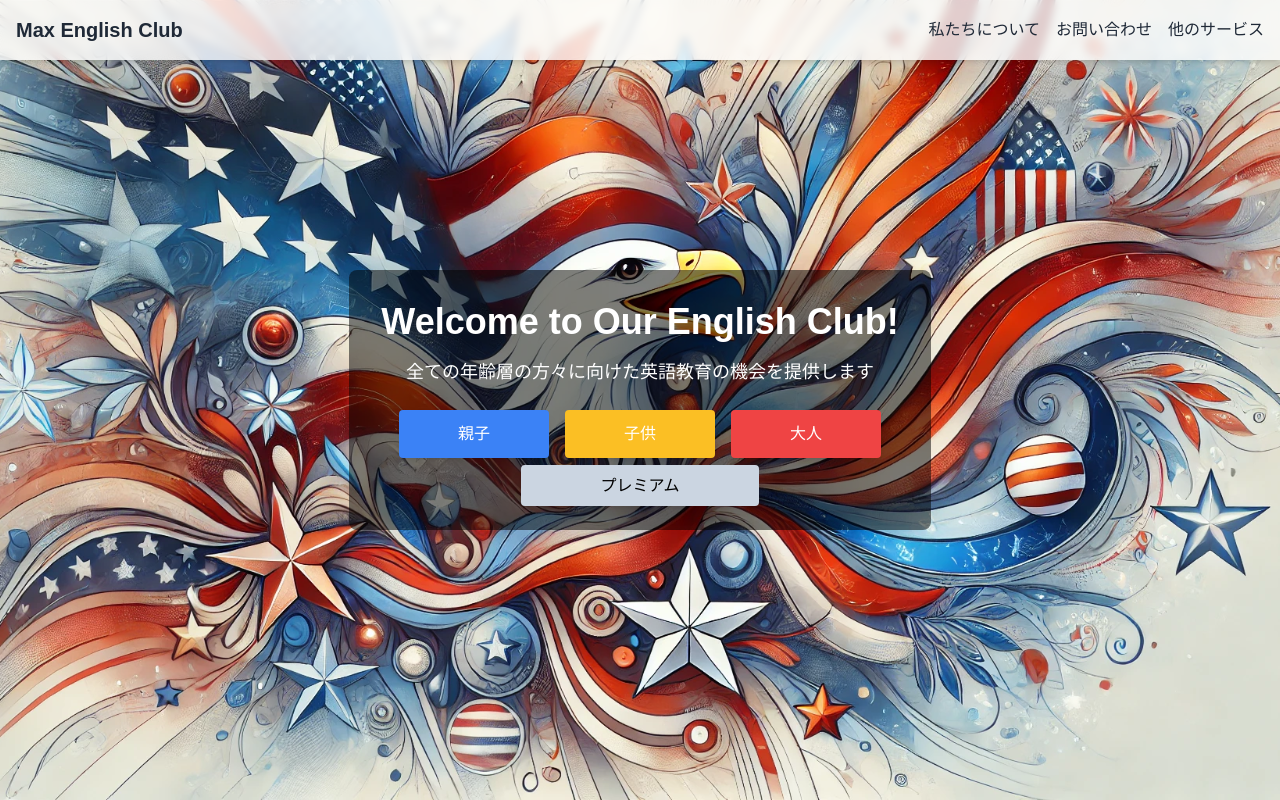
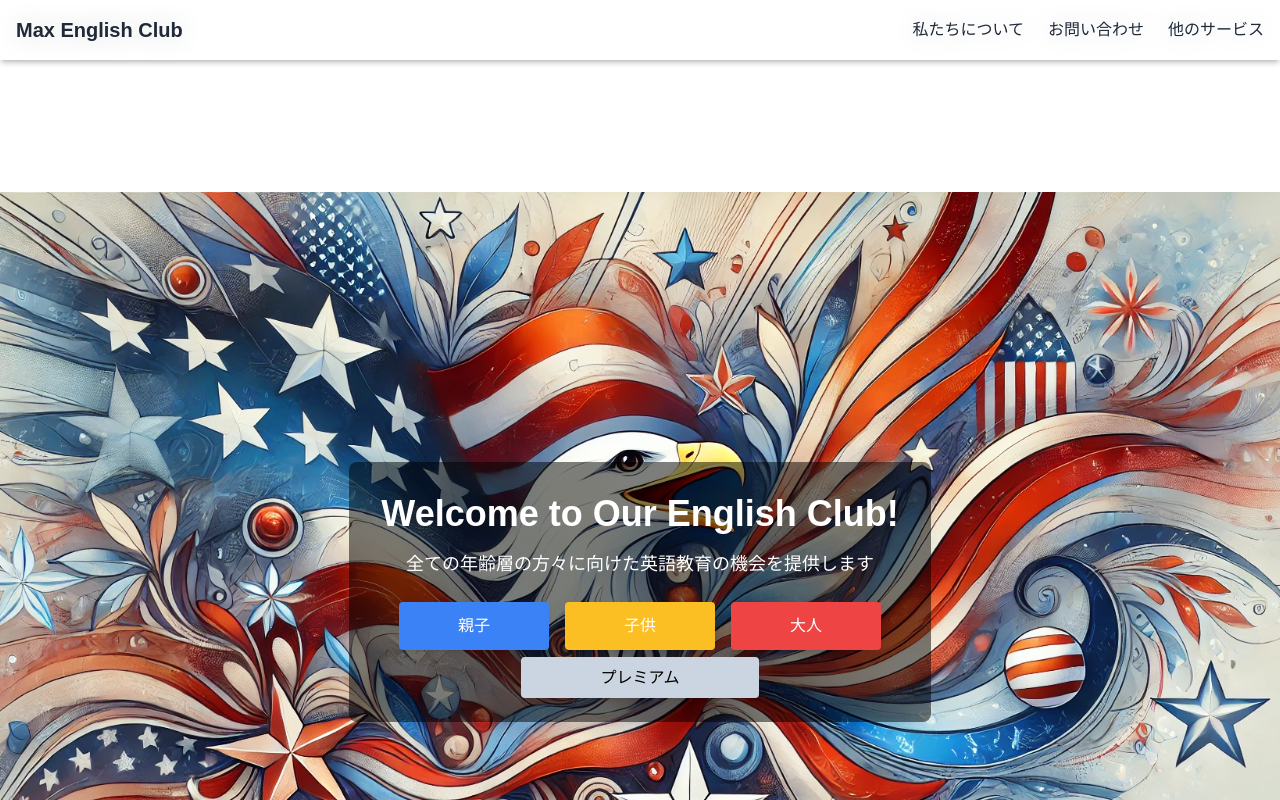
Before and after one commit to maxhastifriedman/noborito, a Next.js app: page / in a window 1280 px wide. Shown: the top 800 px of the page. Built offline with nearby package versions, Linux system fonts and the light colour scheme.

Commit message:
broken navbar

```diff
--- a/src/app/layout.tsx
+++ b/src/app/layout.tsx
@@ -1,7 +1,8 @@
 import type { Metadata } from "next";
 import localFont from "next/font/local";
 import './globals.css'; // Global CSS file (Tailwind or custom styles)
-
+import { ReactNode } from 'react';
+import Layout from '../components/Layout'; // Import Layout to wrap all pages
 
 // Local fonts
 const geistSans = localFont({
@@ -15,13 +16,13 @@ const geistMono = localFont({
   weight: "100 900",
 });
 
-// Metadata for global usage, including favicon
+// Metadata for global usage
 export const metadata: Metadata = {
-  title: "Max English Club", // Your custom site title
-  description: "Providing English education opportunities in Kanagawa.", // Custom description
+  title: "Max English Club",
+  description: "Providing English education opportunities in Kanagawa.",
   icons: {
-    icon: "/favicon.ico", // Points to the favicon in the `public` folder
-    apple: "/images/apple-touch-icon.png", // Optional: for Apple devices
+    icon: "/favicon.ico",
+    apple: "/images/apple-touch-icon.png",
   },
 };
 
@@ -31,11 +32,12 @@ export default function RootLayout({
   children: React.ReactNode;
 }>) {
   return (
-    <html lang="en">
-      <body
-        className={`${geistSans.variable} ${geistMono.variable} antialiased`}
-      >
-        {children}
+    <html lang="ja">
+      <body className={`${geistSans.variable} ${geistMono.variable} antialiased`}>
+        {/* 🛠️ Wrap everything in Layout.tsx */}
+        <Layout>
+          {children}
+        </Layout>
       </body>
     </html>
   );
--- a/src/app/page.tsx
+++ b/src/app/page.tsx
@@ -1,9 +1,11 @@
 import Link from 'next/link';
+import Layout from '../components/Layout';
 
 export default function HomePage() {
   return (
+    <Layout>
     <div className="min-h-screen bg-[url('/images/wallpaper.jpg')] bg-cover bg-center bg-fixed text-white">
-      {/* Navbar */}
+      {/* Navbar
       <nav className="bg-white bg-opacity-80 backdrop-blur-sm py-4 fixed top-0 left-0 w-full z-10 shadow-md">
         <div className="container mx-auto px-4 flex justify-between items-center">
           <h1 className="text-xl font-bold text-gray-800">Max English Club</h1>
@@ -26,7 +28,7 @@ export default function HomePage() {
           </ul>
         </div>
       </nav>
-
+*/}
       {/* Hero Section */}
       <header className="flex flex-col items-center justify-center h-screen text-center">
         <div className="bg-black bg-opacity-50 p-8 rounded-lg">
@@ -87,5 +89,6 @@ export default function HomePage() {
         <p>&copy; 2024 Max English Club. All rights reserved.</p>
       </footer>
     </div>
+    </Layout>
   );
 }
--- a/src/components/Layout.tsx
+++ b/src/components/Layout.tsx
@@ -7,13 +7,14 @@ interface LayoutProps {
 }
 
 const Layout: React.FC<LayoutProps> = ({ children }) => {
+
     return (
         <div className="flex flex-col min-h-screen">
             {/* Navbar (Now Matches Home Page) */}
             <Navbar />
 
             {/* Main Content */}
-            <main className="flex-1 pt-20">{children}</main>
+            <main className="flex-1 pt-24">{children}</main>
 
             {/* Footer */}
             <Footer />
--- a/src/components/Navbar.tsx
+++ b/src/components/Navbar.tsx
@@ -2,22 +2,22 @@ import Link from 'next/link';
 
 const Navbar = () => {
   return (
-    <nav className="bg-white bg-opacity-80 backdrop-blur-sm py-4 fixed top-0 left-0 w-full z-10 shadow-md">
+    <nav className="bg-white bg-opacity-80 backdrop-blur-md py-4 fixed top-0 left-0 w-full z-50 shadow-md">
       <div className="container mx-auto px-4 flex justify-between items-center">
         <h1 className="text-xl font-bold text-gray-800">Max English Club</h1>
-        <ul className="flex gap-4">
+        <ul className="flex gap-6">
           <li>
-            <Link href="/about" className="text-gray-800 hover:text-blue-500">
+            <Link href="/about" className="text-gray-800 hover:text-blue-500 font-medium transition duration-300">
               私たちについて
             </Link>
           </li>
           <li>
-            <Link href="/contact" className="text-gray-800 hover:text-blue-500">
+            <Link href="/contact" className="text-gray-800 hover:text-blue-500 font-medium transition duration-300">
               お問い合わせ
             </Link>
           </li>
           <li>
-            <Link href="/services" className="text-gray-800 hover:text-blue-500">
+            <Link href="/services" className="text-gray-800 hover:text-blue-500 font-medium transition duration-300">
               他のサービス
             </Link>
           </li>
--- a/src/styles/about.module.css
+++ b/src/styles/about.module.css
@@ -1,4 +1,3 @@
-/* Make sure navbar doesn't overlap content */
 .about-page {
   min-height: 100vh; /* Full height */
   display: flex;
@@ -6,13 +5,13 @@
   align-items: center;
   background: url('/images/about-bg.jpg') no-repeat center center fixed;
   background-size: cover;
-    padding: 80px 20px 60px; /* Adds padding at top (for navbar) and bottom (for footer) */
+  padding: 120px 20px 60px; /* Increase top padding for navbar */
   text-align: center;
 }
 
 /* Responsive fix */
 @media (max-width: 768px) {
   .about-page {
-      padding: 100px 15px 80px; /* More padding for mobile */
+      padding: 140px 15px 80px; /* More top padding on mobile */
   }
 }
```
Also changed, not shown: 1 other file (tests, documents, lock files or other folders). Lines whose indentation alone changed are shown as unchanged.
